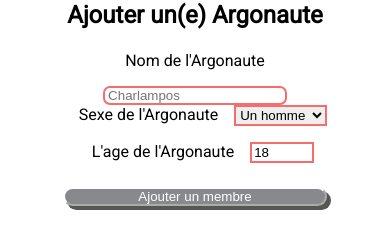
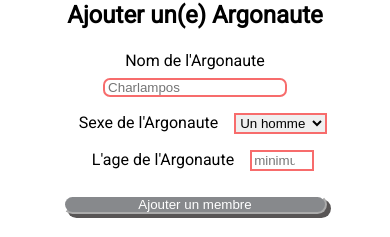
Before and after one commit to Darkheadbanger/WildCodeSchool-ArgonauteApp-vue-node-mongoDB, a Vue app in the folder client/: page / in a window 390 px wide. Shown: the part 157-394 px from the top of the page. Built offline with nearby package versions, Linux system fonts and the light colour scheme; no server answers.

Commit message:
design for mobile laptop and desktop better for form, can't submit <18 ans or > 100 ans for ge

```diff
--- a/client/src/components/TheForm.vue
+++ b/client/src/components/TheForm.vue
@@ -3,7 +3,7 @@ import { ref, watch, onMounted, defineEmits, computed } from "vue";
 
 let memberName = ref("");
 let memberSexe = ref("homme");
-let memberAge = ref("18");
+let memberAge = ref("");
 
 const emits = defineEmits(["addMember"]);
 
@@ -18,7 +18,7 @@ onMounted(() => {
   emptyingStringOnRefresh;
 });
 
-const isDisabled = computed(() => !memberName.value);
+const isDisabled = computed(() => !memberName.value || memberAge.value < 18 || memberAge.value > 100);
 
 const addMember = () => {
   let memberValues = {
@@ -68,6 +68,7 @@ const addMember = () => {
           <label for="age">L'age de l'Argonaute</label>
           <input
             type="number"
+            class="age"
             id="age"
             name="age"
             min="18"
@@ -133,21 +134,26 @@ fieldset {
 
   input[type="text"]:required {
     @include input-focus-color {
-      margin: 1rem 0 0 0;
+      @include very-small-mobile-only {
+        margin: 0.5rem 0 0 0;
+      }
+      @include laptop-only {
+        margin: 1rem 0 0 0;
+      }
     }
+
     &:focus {
       @include outline-focus-color {
-        margin: 1rem 0 0 0;
+        @include very-small-mobile-only {
+          margin: 0.5rem 0 0 0;
+        }
+        @include laptop-only {
+          margin: 1rem 0 0 0;
+        }
       }
     }
   }
   input[type="number"]:required {
-    @include input-focus-color;
-    &:focus {
-      @include outline-focus-color;
-    }
-  }
-  .sexe {
     @include input-focus-color;
 
     &:focus {
@@ -157,16 +163,52 @@ fieldset {
 
   .sexeEtAge-container {
     @include flex-column;
+    @include very-small-mobile-only {
+      padding: 1rem 0rem 0 1.5rem;
+    }
+    @include small-mobile-only {
+      padding: 1rem 0 0 0;
+    }
+    @include laptop-only {
+      padding: 0 0 0 0;
+    }
     .sexe-container {
       @include flex-row;
+      @include portrait-mobile-only{
+        padding: 0 3.4rem 0 0;
+      }
+      @include laptop-only{
+        padding: 0 3.4rem 0 0;
+      }
       label {
         margin: 0 1rem 0 0;
+      }
+      .sexe {
+        @include input-focus-color;
+        @include very-small-mobile-only {
+          margin: 0 0 1rem 2.3rem;
+        }
+        @include small-mobile-only {
+          margin: 0 0 1rem 0;
+        }
+
+        &:focus {
+          @include outline-focus-color;
+        }
       }
     }
     .age-container {
       @include flex-row;
       label {
         margin: 0 1rem 0 0;
+      }
+      .age {
+        @include very-small-mobile-only {
+          margin: 0 0 1rem 0.55rem;
+        }
+        @include small-mobile-only {
+          margin: 0 0 1rem 0;
+        }
       }
     }
   }
--- a/client/src/components/TheMember.vue
+++ b/client/src/components/TheMember.vue
@@ -17,7 +17,7 @@ let sexe =
     </div>
     <div class="separator-line">
       <span
-        >Age : <span>{{ age }}</span></span
+        >Age : <span>{{ age }} ans</span></span
       >
     </div>
     <div class="separator-line">
```
